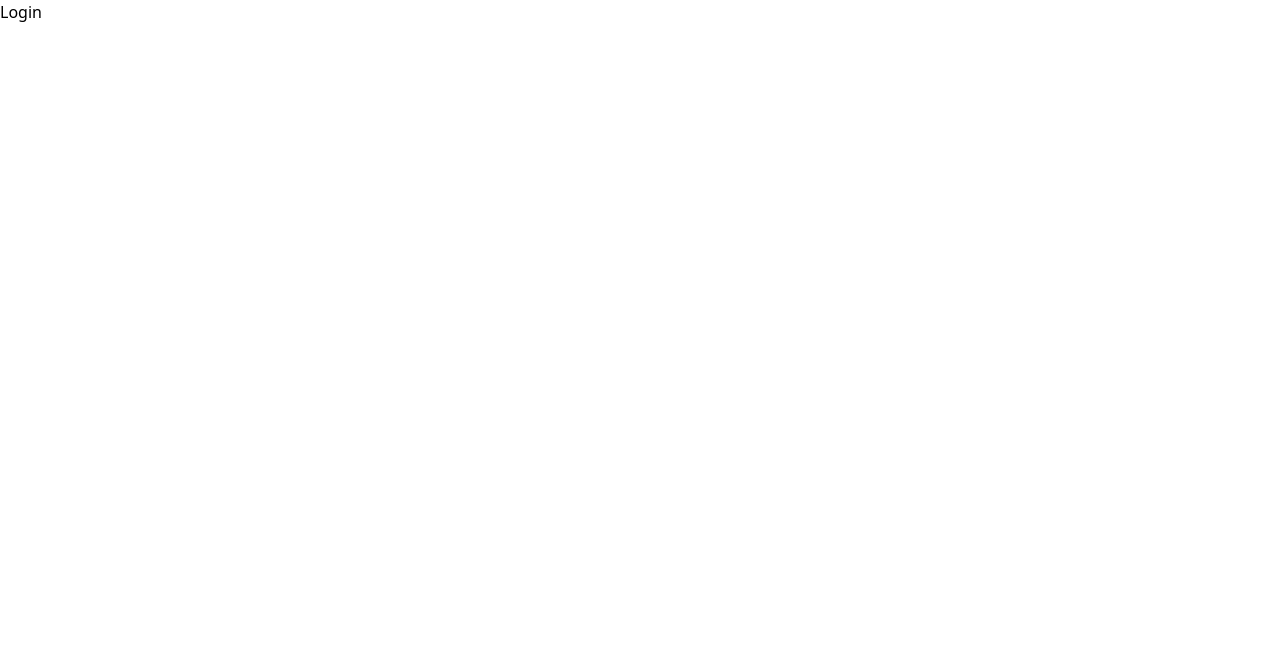
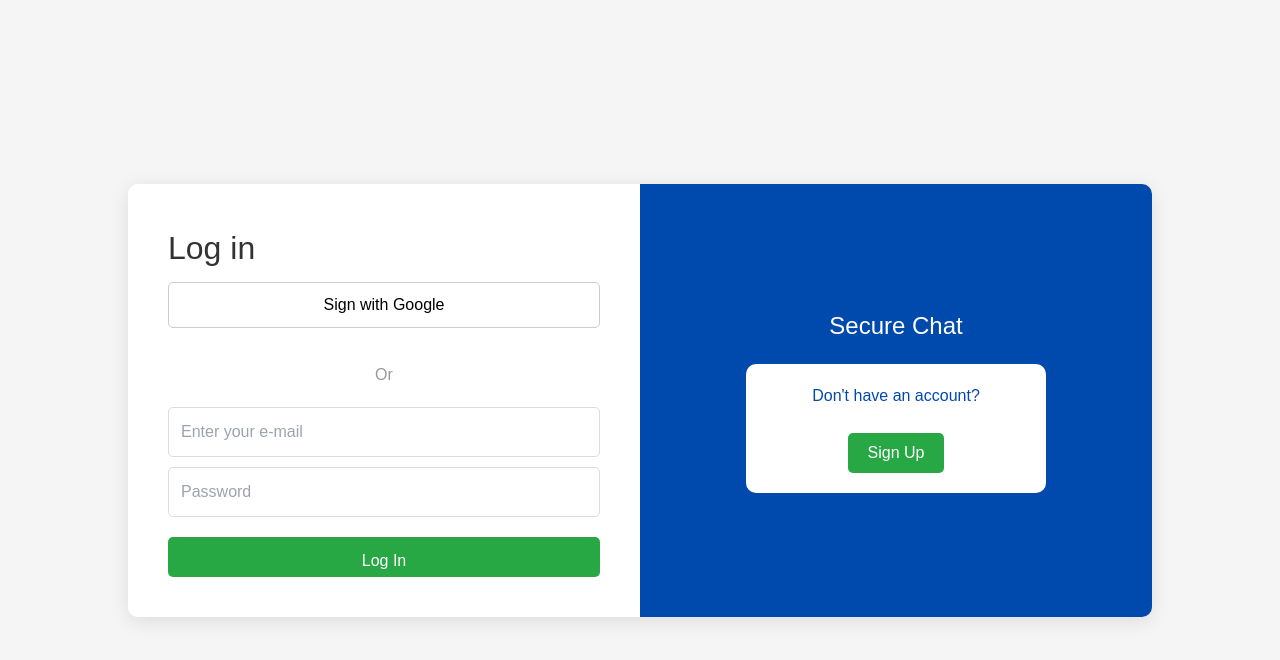
Before and after one commit to Yash224yr/SecureChatApp, a Next.js app: page /authentication/login in a window 1280 px wide. Shown: the top 660 px of the page. Built offline with nearby package versions, Linux system fonts and the light colour scheme.

Commit message:
latest code

```diff
--- a/package.json
+++ b/package.json
@@ -14,6 +14,7 @@
     "next": "14.2.14",
     "nextjs-toploader": "^3.7.15",
     "react": "^18",
+    "react-cookie": "^7.2.0",
     "react-dom": "^18",
     "sharp": "^0.33.5",
     "sweetalert2": "^11.14.1",
--- /dev/null
+++ b/src/app/authentication/components/FormSection/FormSection.jsx
@@ -0,0 +1,19 @@
+import React from "react";
+import "./index.css";
+
+const FormSection = ({children , title}) => {
+  return (
+    <div className="form-section">
+      <h1>{title}</h1>
+      <button className="google-signin">Sign with Google</button>
+      <div className="divider">Or</div>
+
+
+    {children}
+
+
+    </div>
+  );
+};
+
+export default FormSection;
--- /dev/null
+++ b/src/app/authentication/components/FormSection/index.css
@@ -0,0 +1,36 @@
+
+.form-section {
+    width: 50%;
+    padding: 40px;
+    display: flex;
+    flex-direction: column;
+    justify-content: center;
+    background-color: #fff;
+  }
+
+  .form-section h1 {
+    font-size: 2rem;
+    margin-bottom: 10px;
+    color: #333;
+  }
+
+  .form-section p {
+    color: #777;
+    margin-bottom: 20px;
+  }
+
+  .google-signin {
+    background-color: #fff;
+    border: 1px solid #ccc;
+    padding: 10px;
+    width: 100%;
+    border-radius: 5px;
+    margin-bottom: 15px;
+    cursor: pointer;
+  }
+
+  .divider {
+    text-align: center;
+    color: #999;
+    margin: 20px 0;
+  }
--- a/src/app/authentication/login/Login.jsx
+++ b/src/app/authentication/login/Login.jsx
@@ -1,9 +1,93 @@
-import React from 'react'
+"use client";
+
+import React from "react";
+import "./index.css"; // You can keep the same styles if they fit
+import { useRouter } from "nextjs-toploader/app";
+import { Formik, Form, ErrorMessage } from "formik";
+import CustomButton from "@/components/CustomButton/CustomButton";
+import * as Yup from "yup";
+import FormikTextInput from "@/components/CustomFormInput/FormikTextInput";
+import RightSection from "../components/rightSection/RightSection";
+import { ROUTESPATH } from "@/constant/ROUTES";
+import { SweetAlertToast } from "@/utils/sweetAlert";
+import FormSection from "../components/FormSection/FormSection";
+import { LOGIN_API } from "@/api";
+
+const validationSchema = Yup.object({
+  email: Yup.string()
+    .email("Invalid email address")
+    .required("Email is required"),
+  password: Yup.string()
+    .min(6, "Password must be at least 6 characters long")
+    .required("Password is required"),
+});
 
 const Login = () => {
+  const router = useRouter();
+
+  const handleLoginUser = async (values, { setSubmitting, setErrors }) => {
+    try {
+      setSubmitting(true);
+      const response = await LOGIN_API(values);
+      if (response && response.status) {
+        SweetAlertToast.fire({
+          icon: "success",
+          title: response?.message,
+        });
+        router.push(ROUTESPATH.dashboard); // Redirect to the dashboard or another route on successful login
+      } else {
+        setErrors({ common: response?.message });
+      }
+    } catch (error) {
+      console.error(error);
+      setErrors({ common: "An error occurred. Please try again later." });
+    } finally {
+      setSubmitting(false);
+    }
+  };
+
+  const routeToRegister = () => {
+    router.push(ROUTESPATH.register); // Navigate to the registration page
+  };
+
   return (
-    <div>Login</div>
-  )
-}
+    <div className="login-container">
+      <FormSection title={"Log in"}>
+        <Formik
+          initialValues={{
+            email: "",
+            password: "",
+          }}
+          validationSchema={validationSchema}
+          onSubmit={handleLoginUser}
+        >
+          {({ isSubmitting }) => (
+            <Form>
+              <ErrorMessage
+                name="common"
+                component="div"
+                className="error-message"
+              />
+              <FormikTextInput name="email" placeholder="Enter your e-mail" />
+              <FormikTextInput
+                name="password"
+                placeholder="Password"
+                type="password"
+              />
+              <CustomButton isSubmitting={isSubmitting} text="Log In" />
+            </Form>
+          )}
+        </Formik>
+      </FormSection>
 
-export default Login
+      <RightSection
+        title={"Secure Chat"}
+        text={"Don't have an account?"}
+        btnText="Sign Up"
+        onClick={routeToRegister}
+      />
+    </div>
+  );
+};
+
+export default Login;
--- a/src/app/authentication/login/index.css
+++ b/src/app/authentication/login/index.css
@@ -0,0 +1,32 @@
+body {
+    font-family: 'Arial', sans-serif;
+    margin: 0;
+    padding: 0;
+    display: flex;
+    justify-content: center;
+    align-items: center;
+    height: 100vh;
+    background-color: #f5f5f5;
+  }
+
+  .login-container {
+    display: flex;
+    width: 80%;
+    max-width: 1200px;
+    background-color: white;
+    box-shadow: 0 4px 20px rgba(0, 0, 0, 0.1);
+    border-radius: 10px;
+    overflow: hidden;
+  }
+
+
+  .login-link {
+    margin-top: 15px;
+    text-align: center;
+    color: #333;
+  }
+
+  .login-link a {
+    color: #007bff;
+    text-decoration: none;
+  }
--- a/src/app/protectedPage.js
+++ b/src/app/protectedPage.js
@@ -1,21 +1,37 @@
 "use client";
 
-import { useState , useEffect } from 'react';
-
-
+import { SECURE_CHAT_COOKIE } from "@/constant/ENV";
+import { useEffect, useState } from "react";
+import { useCookies } from "react-cookie";
+import { useRouter } from "nextjs-toploader/app";
+import { AUTH_ROUTES, ROUTESPATH } from "@/constant/ROUTES";
+import { usePathname } from "next/navigation";
 
 const ProtectedPage = ({ children }) => {
-  const [loader, setLoader] = useState(false);
-  const [iseReady, setIsReady] = useState(true);
+  const [cookies] = useCookies([SECURE_CHAT_COOKIE]);
+  const router = useRouter();
+  const location = usePathname();
+  const [isReady, setIsReady] = useState(false);
+  const [loader, setLoader] = useState(true);
+  useEffect(() => {
+    const cookieToken = cookies[SECURE_CHAT_COOKIE];
 
-  useEffect(() => {
-  },[]);
+    if (cookieToken) {
+      if (location === ROUTESPATH.login || location === ROUTESPATH.register) {
+        router.push(ROUTESPATH.home);
+      }
+    } else if (AUTH_ROUTES.includes(location)) {
+      router.push(ROUTESPATH.login);
+    }
+    setIsReady(true);
+    setLoader(false);
+  }, [cookies, location, router]);
 
-  if(loader){
-    return <p>Loading........</p>
+  if (loader || !isReady) {
+    return <p>Loadingg .....</p>;
   }
-
-  return iseReady && children;
+  // Render children if no redirect is required
+  return (isReady && children) || null;
 };
 
 export default ProtectedPage;
--- a/src/components/CustomButton/CustomButton.css
+++ b/src/components/CustomButton/CustomButton.css
@@ -5,6 +5,38 @@
   margin-top: 10px;
   border: none;
   width: 100%;
+  height: 40px;
   border-radius: 5px;
   cursor: pointer;
+  position: relative;
+  overflow: hidden; /* To contain the loader */
+  transition: background-color 0.3s ease;
 }
+
+.submit-btn.loading {
+  background-color: #218838; /* Darker shade when loading */
+  cursor: not-allowed; /* Change cursor when loading */
+}
+
+.loader {
+  position: absolute;
+  top: 50%;
+  left: 50%;
+  width: 20px;
+  padding: 12px;
+  height: 20px;
+  border: 4px solid white;
+  border-top: 4px solid transparent;
+  border-radius: 50%;
+  animation: spin 1s linear infinite;
+  transform: translate(-50%, -50%);
+}
+
+@keyframes spin {
+  0% {
+      transform: translate(-50%, -50%) rotate(0deg);
+  }
+  100% {
+      transform: translate(-50%, -50%) rotate(360deg);
+  }
+}
--- a/src/components/CustomButton/CustomButton.jsx
+++ b/src/components/CustomButton/CustomButton.jsx
@@ -1,10 +1,14 @@
 import React from "react";
 import "./CustomButton.css";
 
-const CustomButton = ({ isSubmitting, children }) => {
+const CustomButton = ({ loader, text }) => {
   return (
-    <button type="submit" className="submit-btn" disabled={isSubmitting}>
-      {isSubmitting ? "Submitting..." : children}
+    <button
+      type="submit"
+      className={`submit-btn ${loader ? "loading" : ""}`}
+      disabled={loader}
+    >
+      {!loader ? text : <span className="loader"></span>}
     </button>
   );
 };
--- /dev/null
+++ b/src/constant/ENV/index.jsx
@@ -0,0 +1 @@
+export const SECURE_CHAT_COOKIE = process.env.NEXT_PUBLIC_SECURE_CHAT_COOKIE
```
Also changed, not shown: src/app/authentication/register/Register.css (+0 -38 lines), src/app/authentication/register/Register.jsx (+8 -9 lines), src/constant/ROUTES/index.jsx (line endings or trailing spaces), 2 other files (tests, documents, lock files or other folders). Lines whose indentation alone changed are shown as unchanged.
